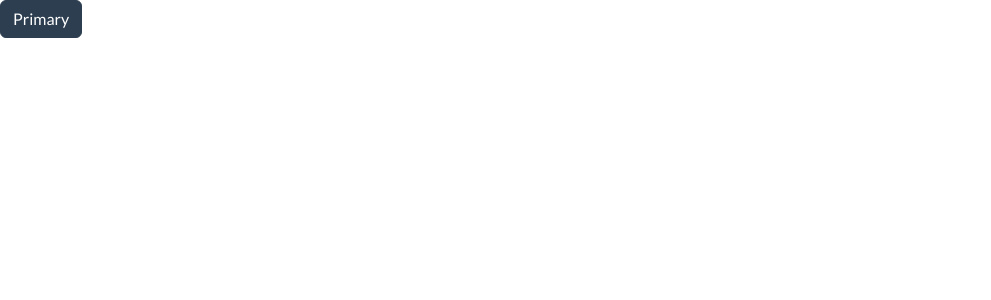
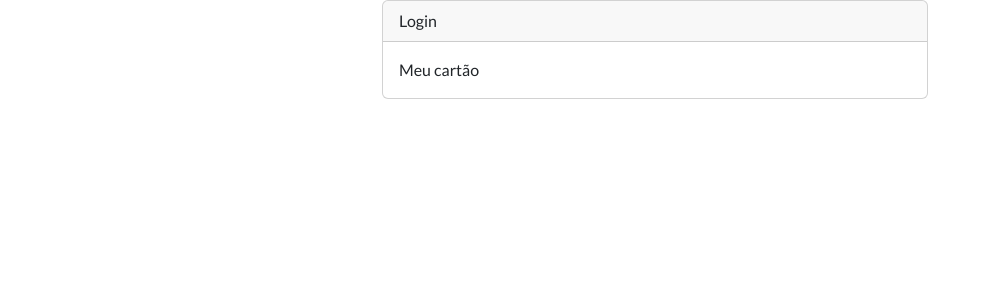
Before and after one commit to gabrieldutra07/minhas-financas-frontend, a React (Create React App) app in the folder minhas-financas-app/: page / in a window 1280 px wide. Shown: the top 300 px of the page, without its empty margins (0-991 px from the left). Built offline with nearby package versions, Linux system fonts and the light colour scheme.

Commit message:
iniciando na componentização

```diff
--- a/minhas-financas-app/src/App.js
+++ b/minhas-financas-app/src/App.js
@@ -1,12 +1,13 @@
 import React from 'react'
 import 'bootswatch/dist/flatly/bootstrap.css'
+import Login from './views/login'
 
 class App extends React.Component {
 
   render() {
     return (
       <div>
-        <button type="button" className="btn btn-primary">Primary</button>
+        <Login />
       </div>
     )
   }
--- /dev/null
+++ b/minhas-financas-app/src/components/card.js
@@ -0,0 +1,18 @@
+import React from 'react'
+
+class Card extends React.Component {
+
+    render() {
+        return (
+            <div className="card mb-3">
+                <div className="card-header">{this.props.title}</div>
+                <div className="card-body">
+                    {this.props.children}
+                </div>
+            </div>
+        )
+    }
+
+}
+
+export default Card
--- a/minhas-financas-app/src/index.css
+++ /dev/null
@@ -1,13 +0,0 @@
-body {
-  margin: 0;
-  font-family: -apple-system, BlinkMacSystemFont, 'Segoe UI', 'Roboto', 'Oxygen',
-    'Ubuntu', 'Cantarell', 'Fira Sans', 'Droid Sans', 'Helvetica Neue',
-    sans-serif;
-  -webkit-font-smoothing: antialiased;
-  -moz-osx-font-smoothing: grayscale;
-}
-
-code {
-  font-family: source-code-pro, Menlo, Monaco, Consolas, 'Courier New',
-    monospace;
-}
--- /dev/null
+++ b/minhas-financas-app/src/views/login.js
@@ -0,0 +1,23 @@
+import React from 'react'
+import Card from '../components/card'
+
+class Login extends React.Component {
+
+    render() {
+        return (
+            <div className='container'>
+                <div className='row'>
+                    <div className='col-md-6' style={{position: 'relative', left: '300px'}}>
+                        <div className="bs-docs-section">
+                            <Card title="Login">
+                               Meu cartão
+                            </Card>
+                        </div>
+                    </div>
+                </div>
+            </div>
+        )
+    }
+}
+
+export default Login
```
Also changed, not shown: minhas-financas-app/src/App.css (deleted, +0 -38 lines), minhas-financas-app/src/reportWebVitals.js (deleted, +0 -13 lines), minhas-financas-app/src/setupTests.js (deleted, +0 -5 lines), minhas-financas-app/src/logo.svg (deleted), 1 other file (tests, documents, lock files or other folders).
